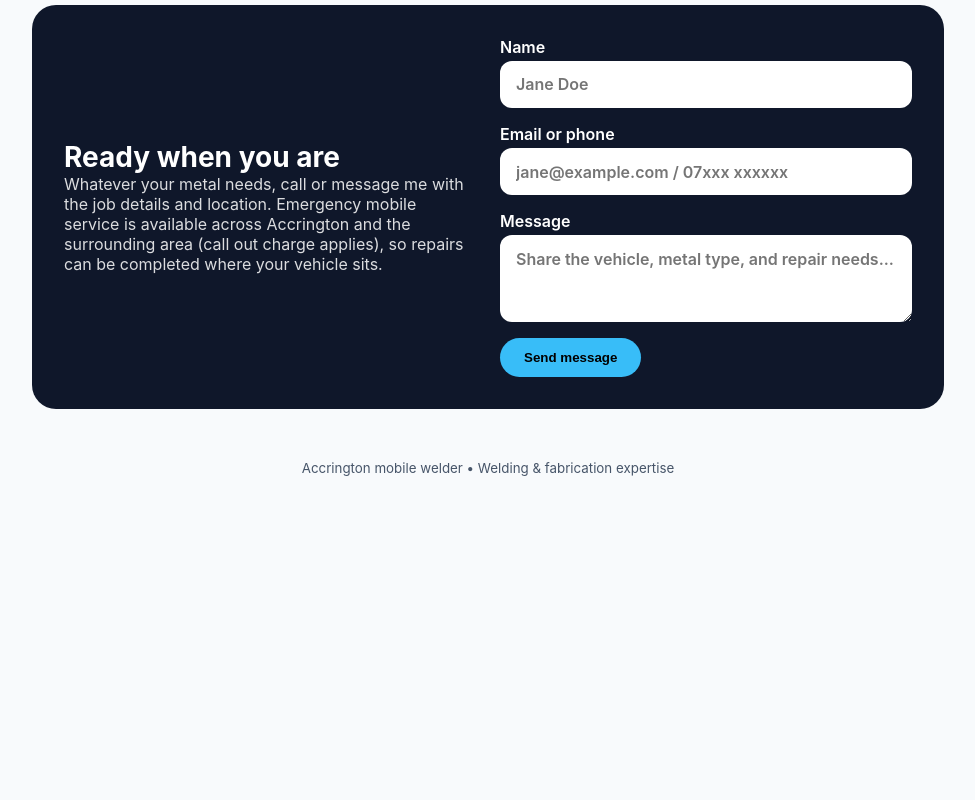
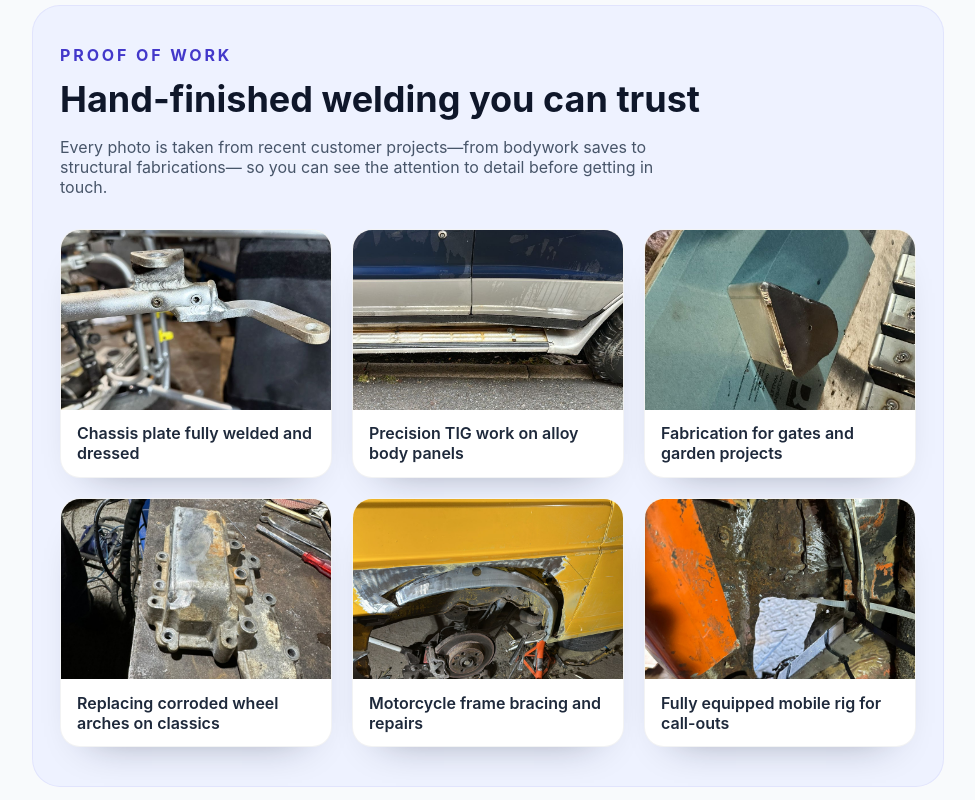
Before and after one commit to jenkinchris11/WelderDave, a Vue app in the folder vue-netlify/: page / in a window 1280 px wide. Shown: the part 1460-2260 px from the top of the page, without its empty margins (152-1127 px from the left). Before the commit the page ends 1985 px from the top, so only its background shows below. Built offline with nearby package versions, Linux system fonts and the light colour scheme.

Commit message:
Add gallery section with new work images

```diff
--- a/vue-netlify/src/App.vue
+++ b/vue-netlify/src/App.vue
@@ -1,6 +1,7 @@
 <script setup>
 import HeroSection from './components/HeroSection.vue';
 import FeatureGrid from './components/FeatureGrid.vue';
+import WorkShowcase from './components/WorkShowcase.vue';
 import ContactCard from './components/ContactCard.vue';
 </script>
 
@@ -17,6 +18,7 @@ import ContactCard from './components/ContactCard.vue';
     <main>
       <HeroSection />
       <FeatureGrid id="services" />
+      <WorkShowcase />
       <ContactCard id="contact" />
     </main>
 
--- /dev/null
+++ b/vue-netlify/src/components/WorkShowcase.vue
@@ -0,0 +1,113 @@
+<script setup>
+import chassisPlate from '../assets/96ad6630-5d28-4e57-9e7c-bc64c1b0b1b8.jpg';
+import alloyPanel from '../assets/4672dbe3-a616-4da6-8357-3fabaa77162f.jpg';
+import gateFabrication from '../assets/5846f633-ff05-4457-805f-18831ac963dc.jpg';
+import archRepair from '../assets/18f6ca49-5b31-4d6b-9df9-ace328f96b38.jpg';
+import bikeFrame from '../assets/733192c6-5392-4c2b-8567-f2876e3d6a32.jpg';
+import mobileRig from '../assets/b61506ee-2109-4e6e-862a-40031732f650.jpg';
+
+const gallery = [
+  {
+    src: chassisPlate,
+    alt: 'Freshly welded chassis plate with neat beads',
+    caption: 'Chassis plate fully welded and dressed'
+  },
+  {
+    src: alloyPanel,
+    alt: 'Aluminium panel repair clamped for TIG welding',
+    caption: 'Precision TIG work on alloy body panels'
+  },
+  {
+    src: gateFabrication,
+    alt: 'Fabricated steel gate frame laid out for inspection',
+    caption: 'Fabrication for gates and garden projects'
+  },
+  {
+    src: archRepair,
+    alt: 'Vehicle wheel arch repair with new metal section',
+    caption: 'Replacing corroded wheel arches on classics'
+  },
+  {
+    src: bikeFrame,
+    alt: 'Motorcycle frame repair with reinforcement plates',
+    caption: 'Motorcycle frame bracing and repairs'
+  },
+  {
+    src: mobileRig,
+    alt: 'Mobile welding setup ready for on-site work',
+    caption: 'Fully equipped mobile rig for call-outs'
+  }
+];
+</script>
+
+<template>
+  <section class="work">
+    <p class="eyebrow">Proof of work</p>
+    <h3>Hand-finished welding you can trust</h3>
+    <p class="lede">
+      Every photo is taken from recent customer projects—from bodywork saves to structural fabrications—
+      so you can see the attention to detail before getting in touch.
+    </p>
+
+    <div class="work__grid">
+      <figure v-for="item in gallery" :key="item.caption">
+        <img :src="item.src" :alt="item.alt" loading="lazy" />
+        <figcaption>{{ item.caption }}</figcaption>
+      </figure>
+    </div>
+  </section>
+</template>
+
+<style scoped>
+.work {
+  background-color: #eef2ff;
+  padding: 2.5rem 1.75rem;
+  border-radius: 1.75rem;
+  box-shadow: inset 0 0 0 1px rgba(79, 70, 229, 0.08);
+}
+
+.eyebrow {
+  font-weight: 700;
+  text-transform: uppercase;
+  letter-spacing: 0.18em;
+  color: #4338ca;
+}
+
+h3 {
+  font-size: clamp(1.75rem, 3vw, 2.25rem);
+  margin-top: 0.75rem;
+}
+
+.lede {
+  margin: 1rem 0 2rem;
+  max-width: 60ch;
+  color: #475569;
+}
+
+.work__grid {
+  display: grid;
+  grid-template-columns: repeat(auto-fit, minmax(210px, 1fr));
+  gap: 1.25rem;
+}
+
+figure {
+  background-color: white;
+  border-radius: 1.25rem;
+  overflow: hidden;
+  box-shadow: 0 20px 40px -30px rgba(15, 23, 42, 0.45);
+  border: 1px solid rgba(15, 23, 42, 0.05);
+}
+
+img {
+  display: block;
+  width: 100%;
+  height: 180px;
+  object-fit: cover;
+}
+
+figcaption {
+  padding: 0.85rem 1rem;
+  font-weight: 600;
+  color: #1e293b;
+}
+</style>
```
